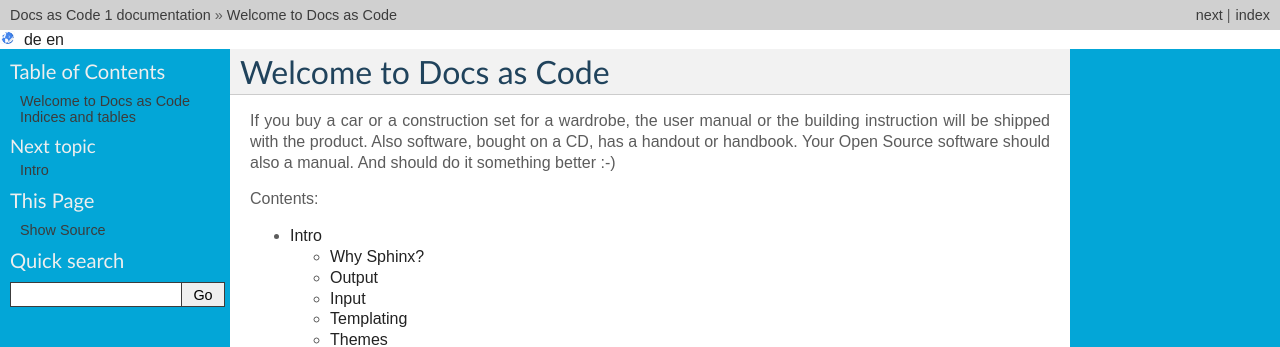
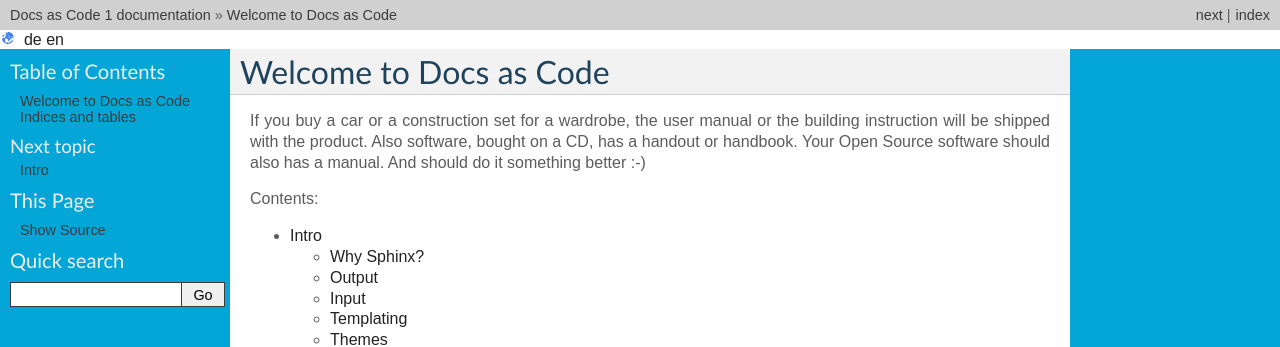
Before and after one commit to eumel8/docs-i18n, a Sphinx documentation site: the page built from doc/myguide/source/index.rst, in a window 1280 px wide. Shown: the top 347 px of the page. Built offline with Sphinx 7.4.7, drawn with Linux system fonts in a browser that asks for light colours.

Commit message:
fix misspellings

```diff
--- a/doc/myguide/source/index.rst
+++ b/doc/myguide/source/index.rst
@@ -9,7 +9,7 @@
 If you buy a car or a construction set for a wardrobe, the user manual
 or the building instruction will be shipped with the product. Also
 software, bought on a CD, has a handout or handbook.
-Your Open Source software should also a manual. And should do it
+Your Open Source software should also has a manual. And should do it
 something better :-)
 
 
--- a/doc/myguide/source/intro.rst
+++ b/doc/myguide/source/intro.rst
@@ -14,7 +14,7 @@
 ------
 For the output there are different :ref:`Builders <sphinx:builders>`.
 You can choose between single- or multi-page HTML, TXT, PDF, or ePub.
-There are also other output formats like JSoON, XML, or man-pages.
+There are also other output formats like JSON, XML, or man-pages.
 Zhe builder will also make syntax- and link checks for the documents.
 
 Input
--- a/doc/myguide/source/readthedocs.rst
+++ b/doc/myguide/source/readthedocs.rst
@@ -21,7 +21,7 @@
 ---------
 
 Readthedocs provides different output formats like HTML, ePub, and PDF
-in different languages and different versions (branches)
+in different languages and different versions (branches).
 
 You can configure your own sub-domain like `http://docs-i18n.readthedocs.io/ <http://docs-i18n.readthedocs.io/>`__
 or use your own name space and configure aliases or forwards.
--- a/doc/myguide/source/sphinx.rst
+++ b/doc/myguide/source/sphinx.rst
@@ -84,7 +84,7 @@
 Build and publish
 -----------------
 
-At the and, build and publish the docs::
+At the end, build and publish the docs::
 
     sphinx-build -b html doc/myguide/source/ doc/myguide/build/html/en
     sphinx-build -b html doc/myguide/source/ doc/myguide/build/html/de -D language='de'
--- a/doc/myguide/source/zanata.rst
+++ b/doc/myguide/source/zanata.rst
@@ -17,7 +17,7 @@
 your products or services are only described in ONE language?
 
 `Zanata <http://zanata.org>`__ is a web-based translation platform for
-translators, content creators and developers to manage localisation
+translators, content creators and developers to manage localization
 projects. Zanata is Open Source. The Installation is divided in server
 and client.
 
```
